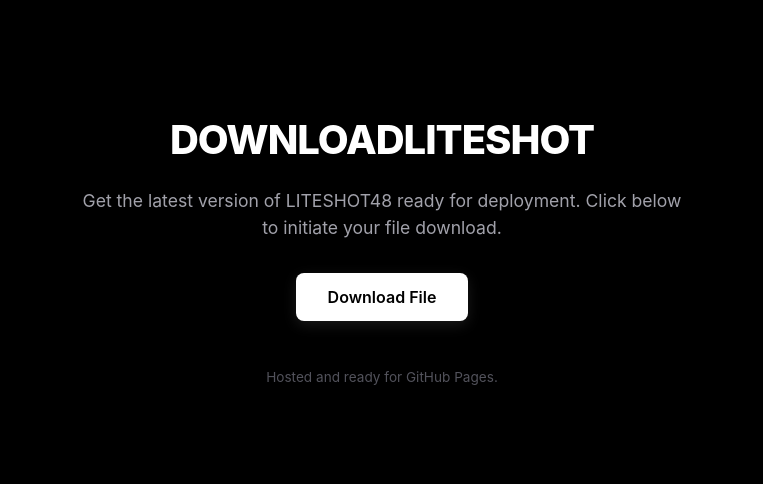
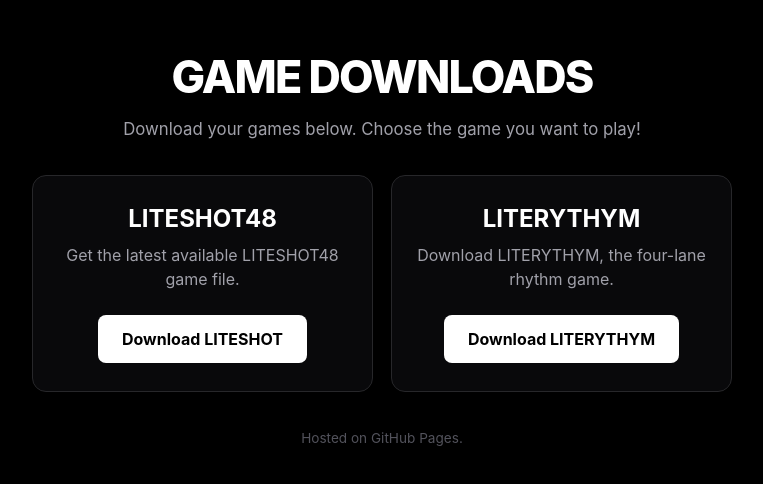
Before and after one commit to retrocockney/LITESHOTFREE, a plain HTML site: page index.html in a window 1280 px wide. Shown: the part 150-634 px from the top of the page, without its empty margins (258-1021 px from the left). Drawn offline with Linux system fonts and the light colour scheme.

Commit message:
Update index.html

```diff
--- a/index.html
+++ b/index.html
@@ -3,81 +3,163 @@
 <head>
     <meta charset="UTF-8">
     <meta name="viewport" content="width=device-width, initial-scale=1.0">
-    <title>DOWNLOADLITESHOT</title>
+    <title>GAME DOWNLOADS | LITESHOT + LITERYTHYM</title>
+
     <style>
         * {
             box-sizing: border-box;
             margin: 0;
             padding: 0;
         }
+
         body {
             background-color: #000000;
             color: #ffffff;
-            font-family: -apple-system, BlinkMacSystemFont, "Segoe UI", Roboto, Helvetica, Arial, sans-serif;
+            font-family: -apple-system, BlinkMacSystemFont,
+                "Segoe UI", Roboto, Helvetica, Arial, sans-serif;
             display: flex;
             flex-direction: column;
             align-items: center;
             justify-content: center;
             min-height: 100vh;
-            padding: 20px;
+            padding: 24px;
         }
+
         .container {
+            width: 100%;
+            max-width: 700px;
             text-align: center;
-            max-width: 600px;
         }
+
         h1 {
-            font-size: 2.5rem;
+            font-size: clamp(2rem, 7vw, 2.8rem);
             font-weight: 800;
-            letter-spacing: -0.025em;
-            margin-bottom: 24px;
-            color: #ffffff;
+            letter-spacing: -0.04em;
+            margin-bottom: 12px;
             text-transform: uppercase;
         }
-        p {
+
+        .intro {
             color: #a1a1aa;
-            font-size: 1.1rem;
+            font-size: 1.05rem;
             margin-bottom: 32px;
+            line-height: 1.6;
+        }
+
+        .downloads {
+            display: grid;
+            grid-template-columns: 1fr;
+            gap: 18px;
+        }
+
+        .download-card {
+            border: 1px solid #27272a;
+            background: #09090b;
+            border-radius: 14px;
+            padding: 28px 20px;
+        }
+
+        .download-card h2 {
+            font-size: 1.5rem;
+            margin-bottom: 10px;
+        }
+
+        .download-card p {
+            color: #a1a1aa;
+            font-size: 1rem;
             line-height: 1.5;
+            margin-bottom: 24px;
         }
+
         .download-btn {
             display: inline-block;
             background-color: #ffffff;
             color: #000000;
-            font-weight: 600;
+            font-weight: 700;
             font-size: 1rem;
-            padding: 14px 32px;
+            padding: 14px 24px;
             border-radius: 8px;
             text-decoration: none;
-            transition: background-color 0.2s ease, transform 0.1s ease;
-            box-shadow: 0 4px 14px rgba(255, 255, 255, 0.1);
+            transition: background-color 0.2s ease,
+                        transform 0.1s ease;
         }
+
         .download-btn:hover {
-            background-color: #e4e4e7;
-            transform: translateY(-1px);
+            background-color: #d4d4d8;
+            transform: translateY(-2px);
         }
+
         .download-btn:active {
             transform: translateY(0);
         }
+
         .footer {
-            margin-top: 48px;
+            margin-top: 36px;
             font-size: 0.85rem;
             color: #52525b;
+            line-height: 1.6;
+        }
+
+        @media (min-width: 600px) {
+            .downloads {
+                grid-template-columns: 1fr 1fr;
+            }
         }
     </style>
 </head>
+
 <body>
+    <main class="container">
 
-    <div class="container">
-        <h1>DOWNLOADLITESHOT</h1>
-        <p>Get the latest version of LITESHOT48 ready for deployment. Click below to initiate your file download.</p>
+        <h1>Game Downloads</h1>
 
-        <!-- Points to your file for download -->
-        <a href="LITESHOT48.html" download="LITESHOT48.html" class="download-btn">Download File</a>
+        <p class="intro">
+            Download your games below.
+            Choose the game you want to play!
+        </p>
 
-        <div class="footer">
-            Hosted and ready for GitHub Pages.
-        </div>
-    </div>
+        <section class="downloads">
 
+            <!-- LITESHOT DOWNLOAD -->
+            <article class="download-card">
+                <h2>LITESHOT48</h2>
+
+                <p>
+                    Get the latest available LITESHOT48
+                    game file.
+                </p>
+
+                <a
+                    href="LITESHOT48.html"
+                    download="LITESHOT48.html"
+                    class="download-btn">
+                    Download LITESHOT
+                </a>
+            </article>
+
+            <!-- LITERYTHYM DOWNLOAD -->
+            <article class="download-card">
+                <h2>LITERYTHYM</h2>
+
+                <p>
+                    Download LITERYTHYM,
+                    the four-lane rhythm game.
+                </p>
+
+                <a
+                    href="LITERYTHYM4.html"
+                    download="LITERYTHYM4.html"
+                    class="download-btn">
+                    Download LITERYTHYM
+                </a>
+            </article>
+
+        </section>
+
+        <footer class="footer">
+            Hosted on GitHub Pages.
+        </footer>
+
+    </main>
 </body>
 </html>
```
